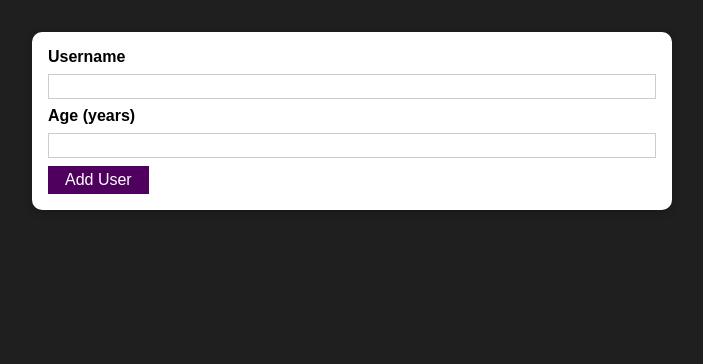
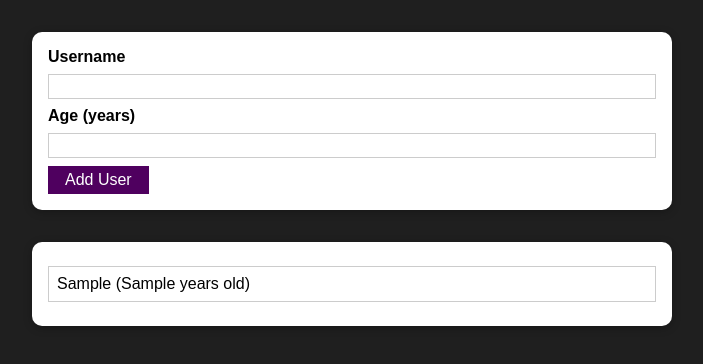
Before and after one commit to anaysoul/react-practice-project, a React (Create React App) app: page / in a window 1280 px wide. Both pictures are taken after typing "Sample", "Sample" into the empty fields and a click on the button "Add User". Shown: the top 364 px of the page, without its empty margins (288-991 px from the left). Built offline with nearby package versions, Linux system fonts and the light colour scheme.

Commit message:
managing a list of users with state

```diff
--- a/src/App.js
+++ b/src/App.js
@@ -1,12 +1,23 @@
-import React from "react";
+import React, { useState } from "react";
 import AddUser from "./components/Users/AddUser";
 import UsersList from "./components/Users/UsersList";
 
 function App() {
+  const [usersList, setUsersList] = useState([]);
+
+  const addUserHandler = (uName, uAge) => {
+    setUsersList((prevUsersList) => {
+      return [
+        ...prevUsersList,
+        { id: Math.random().toString(), name: uName, age: uAge },
+      ];
+    });
+  };
+
   return (
     <div>
-      <AddUser />
-      <UsersList users={[]} />
+      <AddUser onAddUser={addUserHandler} />
+      <UsersList users={usersList} />
     </div>
   );
 }
--- a/src/components/Users/AddUser.js
+++ b/src/components/Users/AddUser.js
@@ -13,7 +13,7 @@
       return;
     }
     if (+enteredAge < 1) return;
-    console.log(enteredUsername, enteredAge);
+    props.onAddUser(enteredUsername, enteredAge);
     setEnteredUsername("");
     setEnteredAge("");
   };
--- a/src/components/Users/UsersList.js
+++ b/src/components/Users/UsersList.js
@@ -4,10 +4,10 @@
 
 const UsersList = (props) => {
   return (
-    <Card className="{classes.users}">
+    <Card className={classes.users}>
       <ul>
         {props.users.map((user) => (
-          <li>
+          <li key={user.id}>
             {user.name} ({user.age} years old)
           </li>
         ))}
```
